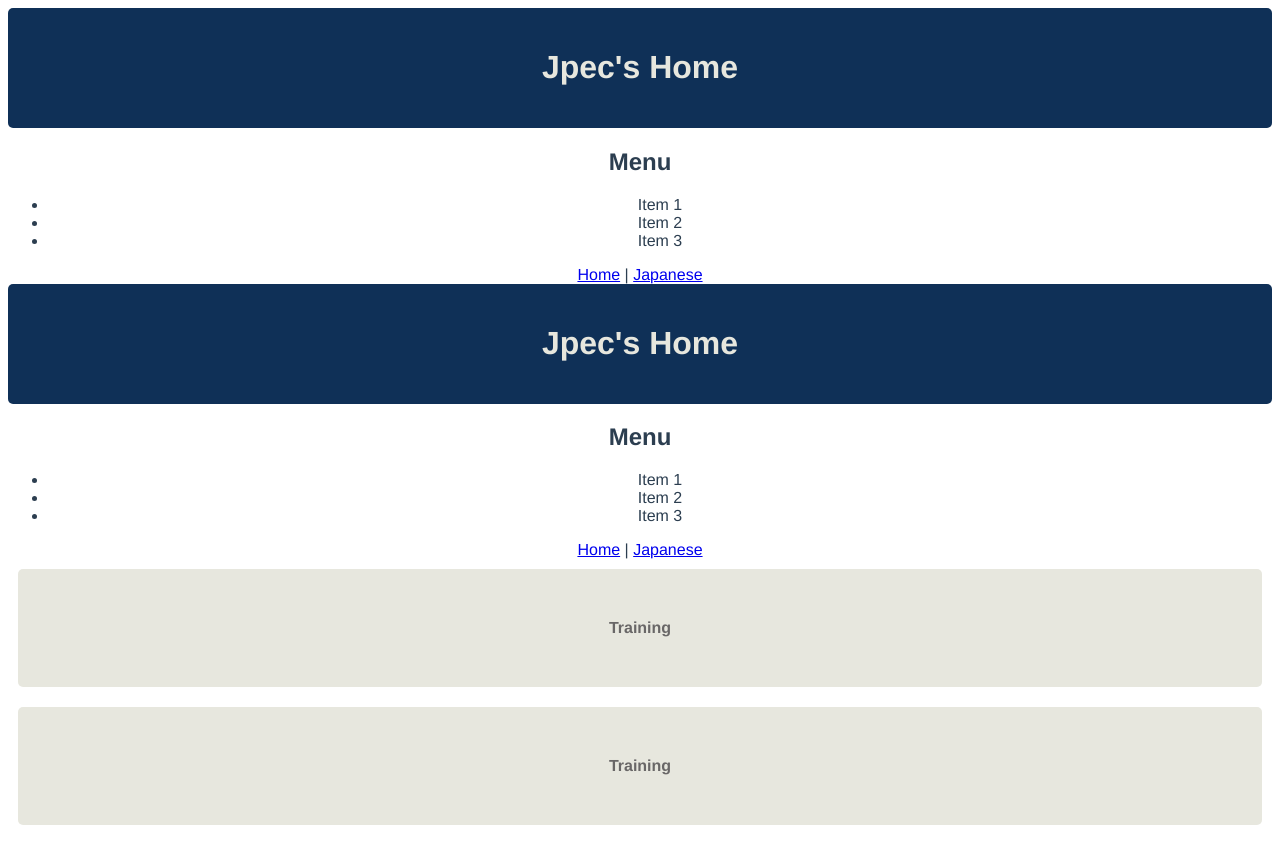
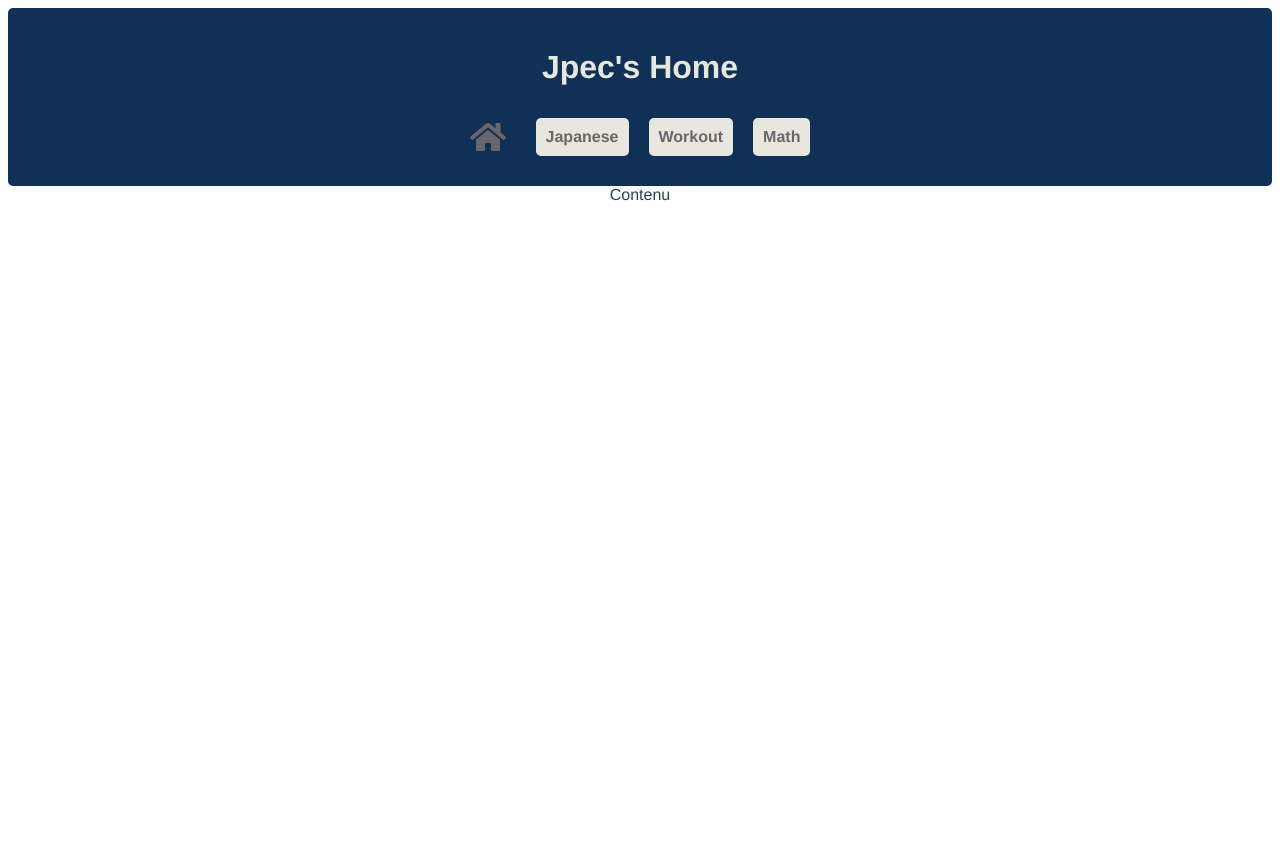
Before and after one commit to Jpec57/jpecs_home, a Vue app in the folder frontend/: page / in a window 1280 px wide. After the commit the page ends 800 px from the top, so only its background shows below. Built offline with nearby package versions, Linux system fonts and the light colour scheme.

Commit message:
Done navbar

```diff
--- /dev/null
+++ b/frontend/src/App.vue
@@ -0,0 +1,30 @@
+<template>
+  <div>
+    <div id="bannier">
+      <h1>Jpec's Home</h1>
+      <NavBar />
+    </div>
+    <router-view />
+  </div>
+</template>
+
+<script>
+import NavBar from "./components/Navigation";
+
+export default {
+  name: "App",
+  components: {
+    NavBar,
+  },
+};
+</script>
+
+<style>
+#app {
+  font-family: Avenir, Helvetica, Arial, sans-serif;
+  -webkit-font-smoothing: antialiased;
+  -moz-osx-font-smoothing: grayscale;
+  text-align: center;
+  color: #2c3e50;
+}
+</style>
--- a/frontend/src/components/Module.vue
+++ /dev/null
@@ -1,33 +0,0 @@
-<template>
-  <div class="module" v-on:click="console.log(title)">
-    {{ title }}
-  </div>
-</template>
-
-<script>
-export default {
-  name: "Module",
-  props: {
-    title: String,
-    path: String,
-  },
-};
-</script>
-
-<!-- Add "scoped" attribute to limit CSS to this component only -->
-<style scoped>
-h3 {
-  margin: 40px 0 0;
-}
-.module {
-  display: flex;
-  flex: 1;
-  justify-content: center;
-  padding: 50px;
-  border-radius: 5px;
-  margin: 10px;
-  font-weight: bold;
-  background-color: #e7e7de;
-  color: #696767;
-}
-</style>
--- /dev/null
+++ b/frontend/src/components/NavBarLink.vue
@@ -0,0 +1,41 @@
+<template>
+  <router-link :to="{ path: path }" class="router-link">
+    <div class="module">
+      {{ title }}
+    </div>
+  </router-link>
+</template>
+
+<script>
+export default {
+  name: "NavBarLink",
+  props: {
+    title: String,
+    path: String,
+  },
+};
+</script>
+
+<!-- Add "scoped" attribute to limit CSS to this component only -->
+<style scoped>
+h3 {
+  margin: 5px 0 0;
+}
+a {
+  text-decoration: none;
+}
+
+.router-link {
+  background-color: #e7e7de;
+  color: #696767;
+  padding: 10px;
+  font-weight: bold;
+
+  border-radius: 5px;
+  margin: 10px;
+}
+.router-link-active {
+  background-color: #696767;
+  color: white;
+}
+</style>
--- /dev/null
+++ b/frontend/src/components/Navigation.vue
@@ -0,0 +1,54 @@
+<template>
+  <div id="routing-container">
+    <router-link to="/" class="router-link icon">
+      <font-awesome-icon icon="home" size="2x" />
+    </router-link>
+    <NavBarLink title="Japanese" path="/japanese" />
+    <NavBarLink title="Workout" path="/fitness" />
+    <NavBarLink title="Math" path="/math" />
+  </div>
+</template>
+
+<script>
+import NavBarLink from "./NavBarLink.vue";
+
+export default {
+  name: "NavBar",
+  components: {
+    NavBarLink,
+  },
+};
+</script>
+
+<style scoped>
+#routing-container {
+  display: flex;
+  flex: 1;
+  justify-content: center;
+  align-content: center;
+  align-items: center;
+}
+
+#bannier {
+  background-color: #0f3057;
+  color: #e7e7de;
+  padding: 5px;
+  border-radius: 5px;
+}
+
+.icon {
+  margin-right: 10px;
+}
+
+#routing-container {
+  display: flex;
+  flex: 1;
+}
+.icon.router-link {
+  color: #e7e7de;
+  padding: 10px;
+}
+.icon.router-link-active {
+  color: #696767;
+}
+</style>
--- a/frontend/src/main.js
+++ b/frontend/src/main.js
@@ -1,14 +1,18 @@
 // import { createApp } from 'vue'
 import HomePage from './pages/HomePage.vue'
+import MathHomePage from './pages/MathHomePage.vue'
+import App from './App.vue'
+
 import TrainingHomePage from './pages/TrainingHomePage.vue'
 import JapaneseHomePage from './pages/JapaneseHomePage.vue'
+import { createApp } from 'vue'
+import { createWebHistory, createRouter } from "vue-router";
+import { library } from '@fortawesome/fontawesome-svg-core'
+import { faHome } from '@fortawesome/free-solid-svg-icons'
+import { FontAwesomeIcon } from '@fortawesome/vue-fontawesome'
 
-import { createApp } from 'vue'
-// import VueRouter, {
-//     // createWebHistory,
-//  } from "vue-router";
+library.add(faHome)
 
- import { createWebHistory, createRouter } from "vue-router";
 
 /*
 const GREY = "#e7e7de";
@@ -19,12 +23,16 @@ const DARK_BLUE = "#0f3057";
 const routes = [
   { path: '/', component: HomePage, name: "Home" },
   { path: '/fitness', component: TrainingHomePage, name: "Fitness Home" },
-    { path: '/japanese', component: JapaneseHomePage, name: "Japanese Home" }
+{ path: '/japanese', component: JapaneseHomePage, name: "Japanese Home" },
+   { path: '/math', component: MathHomePage, name: "Math Home" }
+
 ]
 
 const router = createRouter({
   history: createWebHistory(),
   routes,
 });
-
-createApp(HomePage).use(router).mount('#app')
+const app = createApp(App);
+app.config.productionTip = false
+app.component('font-awesome-icon', FontAwesomeIcon)
+app.use(router).mount('#app')
--- a/frontend/src/pages/HomePage.vue
+++ b/frontend/src/pages/HomePage.vue
@@ -1,56 +1,9 @@
 <template>
-  <div>
-    <div id="bannier">
-      <h1>Jpec's Home</h1>
-    </div>
-    <div id="menu-container">
-      <h2>Menu</h2>
-      <ul>
-        <li>Item 1</li>
-        <li>Item 2</li>
-        <li>Item 3</li>
-      </ul>
-    </div>
-    <div id="nav">
-      <router-link to="/">Home</router-link> |
-      <router-link to="/japanese">Japanese</router-link>
-    </div>
-    <router-view />
-    <div id="routing-container">
-      <Module title="Training" />
-    </div>
-  </div>
+  <div>Contenu</div>
 </template>
 
 <script>
-import Module from "../components/Module.vue";
-
 export default {
-  name: "App",
-  components: {
-    Module,
-  },
+  name: "HomePage",
 };
 </script>
-
-<style>
-#app {
-  font-family: Avenir, Helvetica, Arial, sans-serif;
-  -webkit-font-smoothing: antialiased;
-  -moz-osx-font-smoothing: grayscale;
-  text-align: center;
-  color: #2c3e50;
-}
-
-#routing-container {
-  display: flex;
-  flex: 1;
-}
-
-#bannier {
-  background-color: #0f3057;
-  color: #e7e7de;
-  padding: 20px;
-  border-radius: 5px;
-}
-</style>
--- a/frontend/src/pages/JapaneseHomePage.vue
+++ b/frontend/src/pages/JapaneseHomePage.vue
@@ -1,8 +1,6 @@
 <template>
   <div>
-    <div id="bannier">
-      <h1>Jpec's Japanese Home</h1>
-    </div>
+    <h2>Jpec's Japanese Home</h2>
   </div>
 </template>
 
--- /dev/null
+++ b/frontend/src/pages/MathHomePage.vue
@@ -0,0 +1,33 @@
+<template>
+  <div>
+    <h2>Jpec's Math Home</h2>
+  </div>
+</template>
+
+<script>
+export default {
+  name: "MathHomePage",
+};
+</script>
+
+<style>
+#app {
+  font-family: Avenir, Helvetica, Arial, sans-serif;
+  -webkit-font-smoothing: antialiased;
+  -moz-osx-font-smoothing: grayscale;
+  text-align: center;
+  color: #2c3e50;
+}
+
+#routing-container {
+  display: flex;
+  flex: 1;
+}
+
+#bannier {
+  background-color: #0f3057;
+  color: #e7e7de;
+  padding: 20px;
+  border-radius: 5px;
+}
+</style>
--- a/frontend/src/pages/TrainingHomePage.vue
+++ b/frontend/src/pages/TrainingHomePage.vue
@@ -1,24 +1,12 @@
 <template>
   <div>
-    <div id="bannier">
-      <h1>Jpec's Training Home</h1>
-    </div>
-    <div id="routing-container">
-      <Module title="Training" />
-      <Module title="Japanese" />
-      <Module title="Math" />
-    </div>
+    <h2>Jpec's Training Home</h2>
   </div>
 </template>
 
 <script>
-import Module from "../components/Module.vue";
-
 export default {
   name: "TrainingHomePage",
-  components: {
-    Module,
-  },
 };
 </script>
 
```
Also changed, not shown: package.json (added, +7 -0 lines), 2 other files (tests, documents, lock files or other folders).
